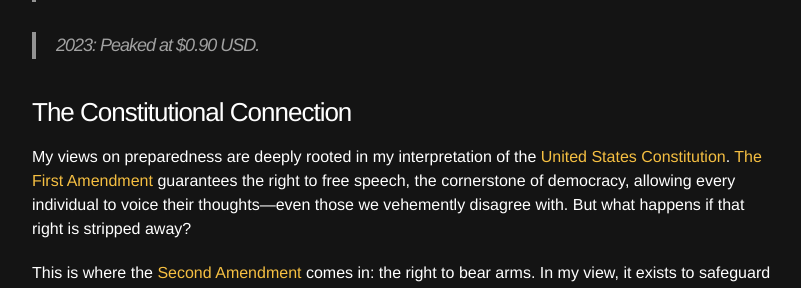
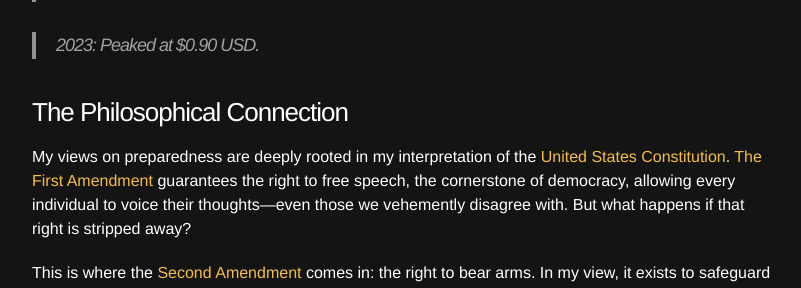
Before and after one commit to spenriche/spenriche.github.io, a Jekyll site: the page built from _posts/2024-5-1-bullet.md, in a window 1280 px wide and 900 px high, scrolled down 7731 px. Shown: the part 163-451 px from the top of the window, without its empty margins (238-1039 px from the left). Built offline with Jekyll 4.4.1, drawn with Linux system fonts in a browser that asks for light colours.

Commit message:
continuing transfer posts

```diff
--- a/_posts/2024-5-1-bullet.md
+++ b/_posts/2024-5-1-bullet.md
@@ -177,7 +177,7 @@ The chart illustrates the average price of ammunition over time, showing a clear
 
 > 2023: Peaked at $0.90 USD.
 
-### The Constitutional Connection
+### The Philosophical Connection
 My views on preparedness are deeply rooted in my interpretation of the [United States Constitution](https://constitutioncenter.org/the-constitution/amendments). [The First Amendment](https://constitutioncenter.org/the-constitution/amendments/amendment-i) guarantees the right to free speech, the cornerstone of democracy, allowing every individual to voice their thoughts—even those we vehemently disagree with. But what happens if that right is stripped away?
 
 This is where the [Second Amendment](https://constitutioncenter.org/the-constitution/amendments/amendment-ii) comes in: the right to bear arms. In my view, it exists to safeguard the First Amendment. A well-armed citizenry acts as the ultimate check against authoritarianism, ensuring that power cannot be concentrated to the point of silencing dissent. [History](https://en.wikipedia.org/wiki/The_Story_of_Civilization) has repeatedly shown that tyranny thrives when a population is defenseless. The balance of power, maintained through the right to bear arms, prevents any government or leader from unilaterally stripping citizens of their rights. Which is why there are 1.49 guns per every citizen in The United States.
```
